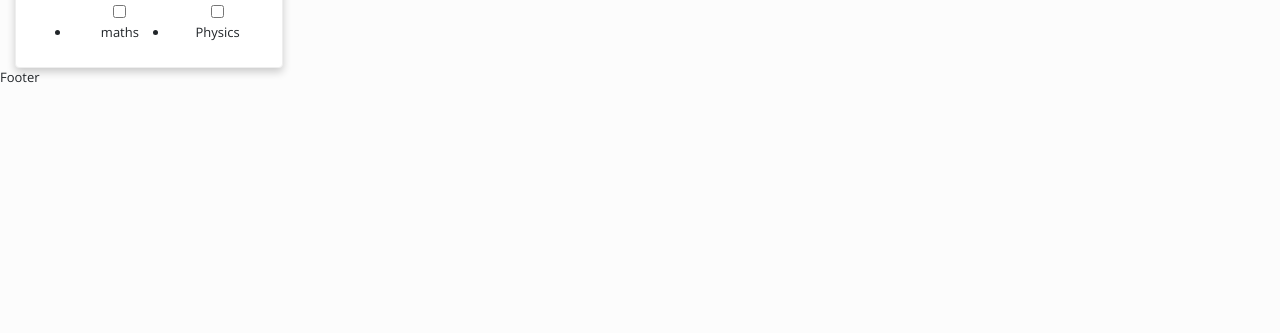
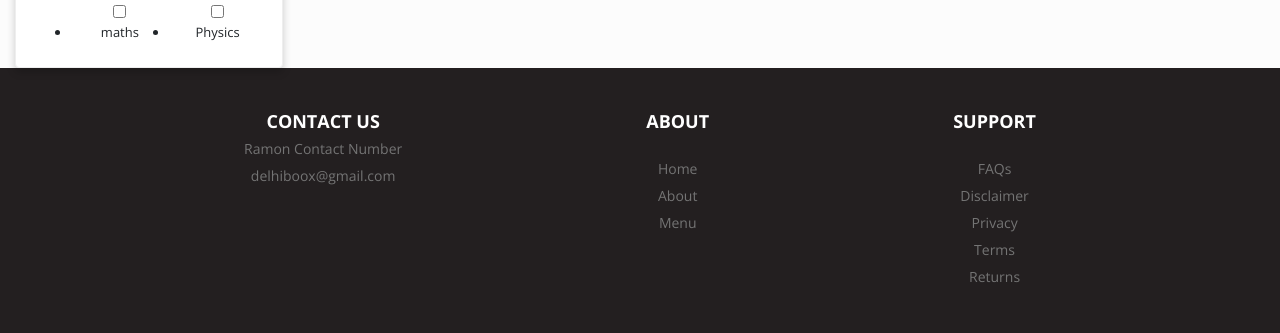
Before and after one commit to ripper-18/Ecommerce-Frontend, a React (Create React App) app: page / in a window 1280 px wide. Shown: the part 1180-1513 px from the top of the page. Before the commit the page ends 1267 px from the top, so only its background shows below. Built offline with nearby package versions, Linux system fonts and the light colour scheme; no server answers.

Commit message:
added footer

```diff
--- a/src/components/Footer/Footer.js
+++ b/src/components/Footer/Footer.js
@@ -1,11 +1,79 @@
-import React from 'react'
+import React from "react";
+import footerLogo from "../../assets/logo.png";
+import styles from "./footer.module.css";
+import { Link } from "react-router-dom";
 
 const Footer = () => {
-    return (
-        <div>
-            Footer
-        </div>
-    )
-}
+  return (
+    <div className = {styles.FooterMain}>
+    <div className={styles.Footer}>
+      <ColumnOne />
+      <ColumnTwo />
+      <ColumnThree />
 
-export default Footer
+
+    </div>
+
+    (c) 2020 @ DelhiBookX
+    </div>
+  );
+};
+
+const ColumnOne = () => {
+  return (
+    <div className={styles.Column}>
+      <div className={styles.Title} style={{ marginBottom: "0rem" }}>
+        CONTACT US
+      </div>
+      <ul>
+        <li>Ramon Contact Number</li>
+        <a href="mailto:delhibookx@gmail.com"><li>delhiboox@gmail.com</li></a>
+      </ul>
+    </div>
+  );
+};
+
+const ColumnTwo = () => (
+  <div className={styles.Column}>
+    <div className={styles.Title}>ABOUT</div>
+    <ul>
+      <Link to="/">
+      <li>Home</li>
+      </Link>
+
+      <Link to="/about">
+        <li> About</li>
+      </Link>
+      <Link to="/menu">
+      <li> Menu</li>
+      </Link>
+
+    </ul>
+  </div>
+);
+
+const ColumnThree = () => (
+  <div className={styles.Column}>
+    <div className={styles.Title}>SUPPORT</div>
+    <ul>
+
+      <Link to="/faq">
+        <li> FAQs</li>
+      </Link>
+      <Link to="/disclaimer">
+        <li> Disclaimer</li>
+      </Link>
+      <Link to="/privacy">
+        <li> Privacy</li>
+      </Link>
+      <Link to="/terms">
+        <li> Terms</li>
+      </Link>
+      <Link to="/returns">
+        <li> Returns</li>
+      </Link>
+    </ul>
+  </div>
+);
+
+export default Footer;
--- /dev/null
+++ b/src/components/Footer/footer.module.css
@@ -0,0 +1,57 @@
+.FooterMain {
+  width: 100%;
+  background-color: #231f20;
+  font-size: 14px;
+  color: grey;
+  text-align: center;
+}
+
+.Footer {
+  width: 100%;
+  background-color: #231f20;
+  display: flex;
+  justify-content: space-evenly;
+  padding: 40px 0;
+  font-size: 14px;
+}
+
+
+.Footer li {
+  list-style: none;
+  padding: 3px 0;
+  color: #747474;
+  cursor: pointer;
+}
+
+.Footer li:hover {
+  text-decoration: underline;
+  color: rgb(74, 201, 247);
+}
+
+.Footer ul {
+  padding: 0;
+  margin: 0;
+}
+
+.Column {
+  display: flex;
+  flex-direction: column;
+}
+
+.Title {
+  font-weight: bold;
+  color: white;
+  font-size: 18px;
+  margin-bottom: 20px;
+}
+
+.FooterText {
+  padding: 3px 0;
+  color: #747474;
+}
+
+.FooterLogo {
+  width: 10%;
+  height: 10%;
+  margin-bottom: 30px;
+}
--- a/src/pages/login_page/Login.module.css
+++ b/src/pages/login_page/Login.module.css
@@ -181,3 +181,10 @@ img {
 .login-poster {
   width: 100%;
 }
+
+
+@media screen and (max-width: 1100px) {
+  .right_section {
+    display: none;
+  }
+}
```
Also changed, not shown: src/assets/logo.png (added).
